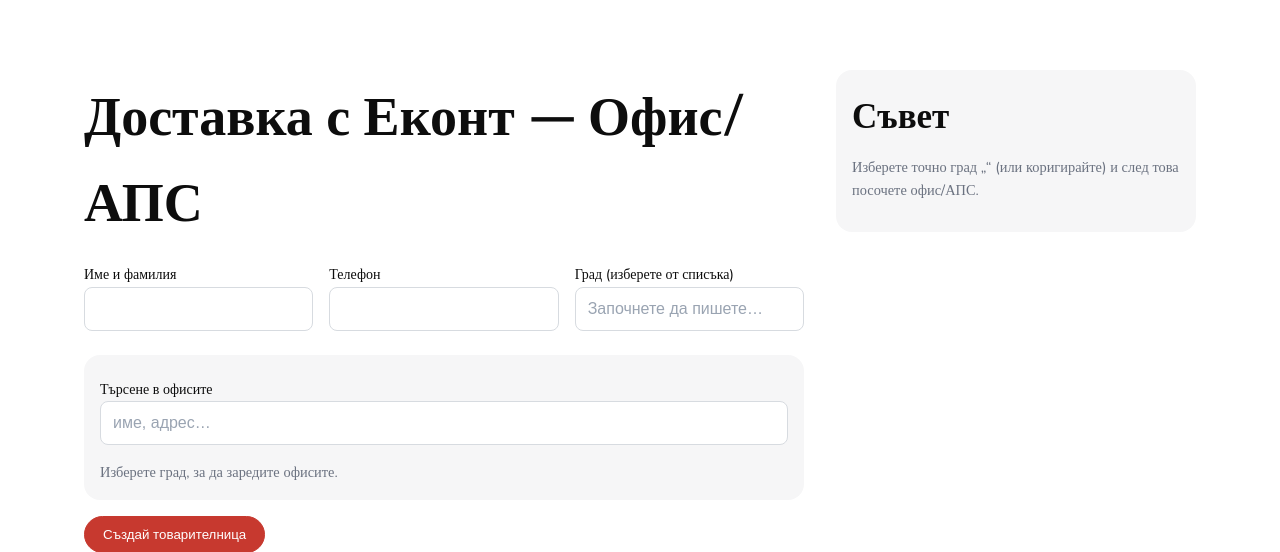
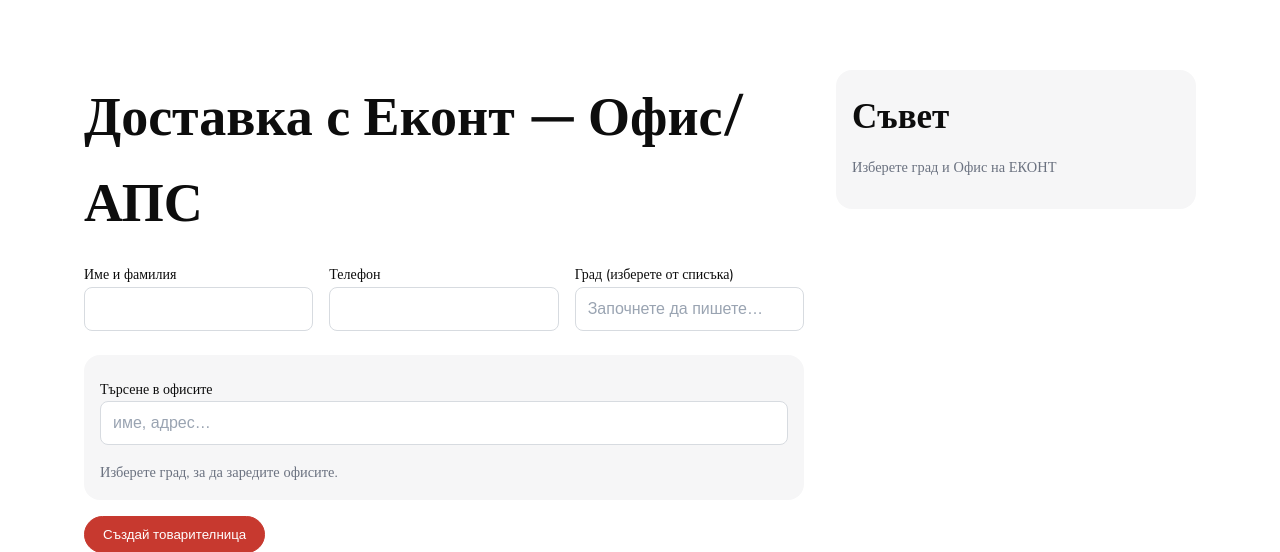
Before and after one commit to rainballs/jivot-bez-shum, a Django app: template templates/econt/office.html in a window 1280 px wide. Shown: the part 74-626 px from the top of the page. Run offline with Django 5.2, Linux system fonts and the light colour scheme; the template is opened without the code that fills it, so the values that code supplies are empty.

Commit message:
Econt Final fixes Office revert + new patch рretry

```diff
--- a/templates/econt/office.html
+++ b/templates/econt/office.html
@@ -30,7 +30,7 @@
                             <label>Град (изберете от списъка)
                                 <!-- visible input used by your autocomplete -->
                                 <input type="text" id="city_input" value="{{ order.city|default_if_none:'' }}"
-                                       autocomplete="off" placeholder="Започнете да пишете…">
+                                       autocomplete="on" placeholder="Започнете да пишете…">
                                 <!-- dropdown container for suggestions -->
                                 <div id="city_suggest" class="autocomplete" style="display:none"></div>
                                 <!-- hidden fields that your JS fills -->
@@ -43,7 +43,7 @@
                         <!-- Offices panel (your JS fills #offices_list and #office_code) -->
                         <div class="card soft p" style="margin-top:1rem">
                             <label>Търсене в офисите
-                                <input type="text" id="office_search" placeholder="име, адрес…" autocomplete="off">
+                                <input type="text" id="office_search" placeholder="име, адрес…" autocomplete="on">
                             </label>
 
                             <div id="offices_list" class="mt">
@@ -69,8 +69,7 @@
                 <aside class="checkout-aside">
                     <div class="card soft">
                         <h3 class="mb-0">Съвет</h3>
-                        <p class="small muted">Изберете точно град „{{ order.city|default:"" }}“ (или коригирайте) и
-                            след това посочете офис/АПС.</p>
+                        <p class="small muted">Изберете град и Офис на ЕКОНТ</p>
                         {% if order and order.econt_label_pdf %}
                             <p class="mt"><a href="{{ order.econt_label_pdf.url }}" target="_blank" rel="noopener">Принтирай
                                 товарителница</a></p>
```
